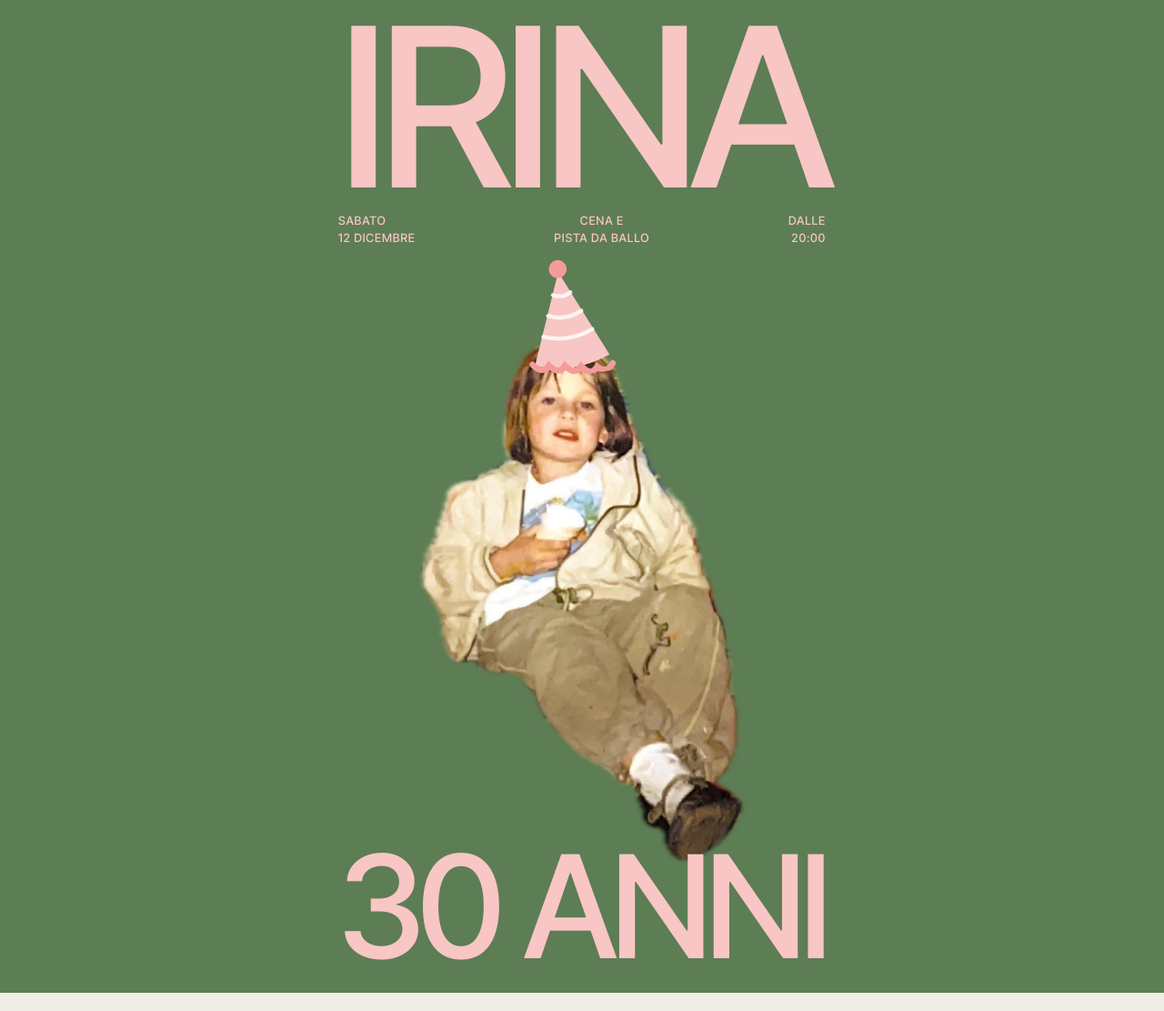
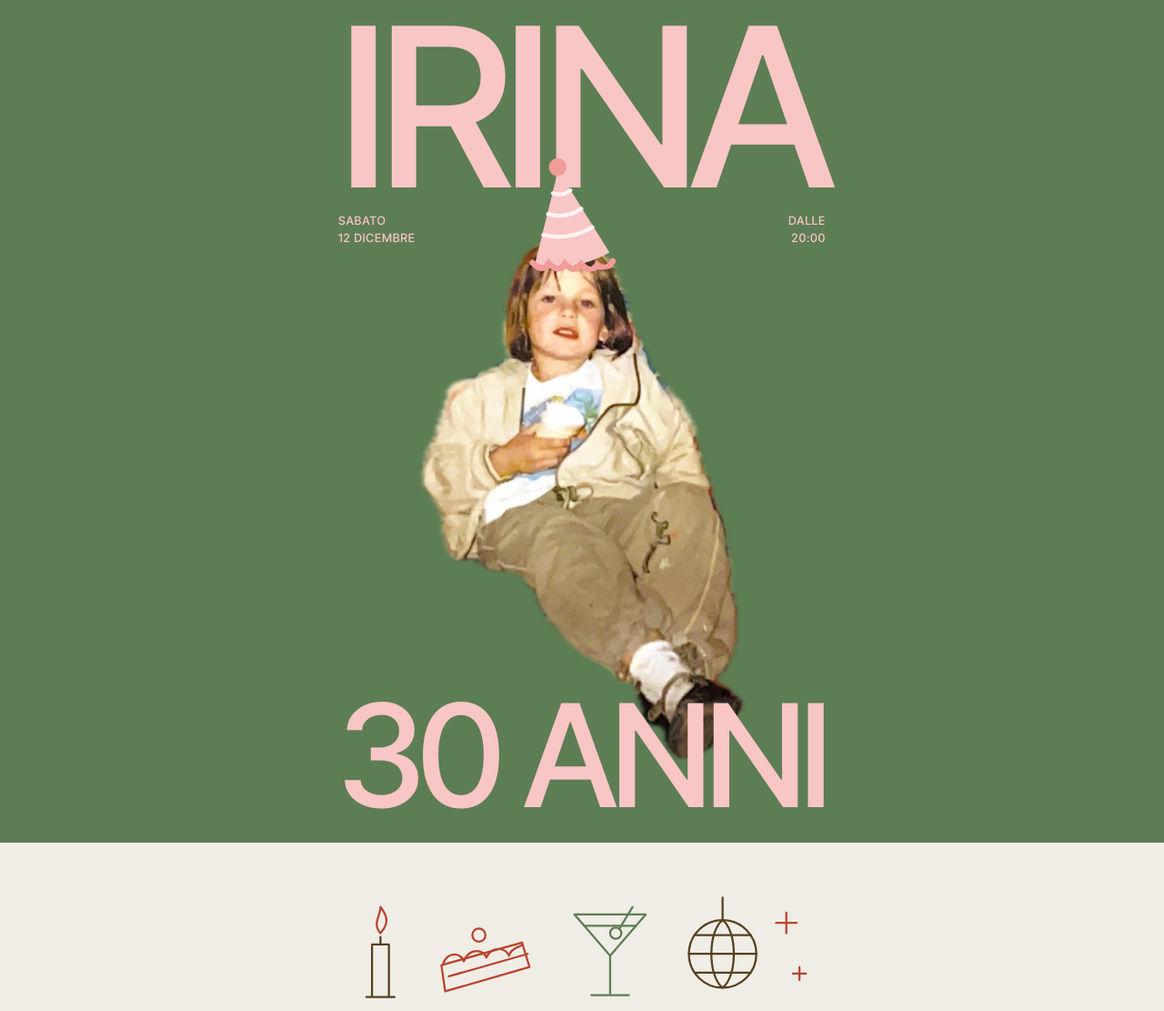
Before and after one commit to ratatuy-239/irina-30, a plain HTML site: page index.html in a window 1280 px wide. Shown: the top 1111 px of the page at 91% size. Drawn offline with Linux system fonts and the light colour scheme.

Commit message:
Overlap the photo with the title and the 30 anni line
Co-Authored-By: Claude Fable 5.2 <noreply@anthropic.com>

```diff
--- a/index.html
+++ b/index.html
@@ -31,12 +31,11 @@ h1,h2,p{margin:0}
 .big{display:block;font-weight:500;text-transform:uppercase;letter-spacing:-.045em;line-height:.8;white-space:nowrap;font-size:30vw}
 h1{font-size:inherit;font-weight:inherit}
 .meta{display:flex;justify-content:space-between;gap:1rem;margin:1.1rem 0 0}
-.meta span:nth-child(2){text-align:center}
 .meta span:last-child{text-align:right}
-.photo{position:relative;width:68%;align-self:center;margin:6rem 0 -3%}
+.photo{position:relative;width:68%;align-self:center;margin:-1rem 0 -13%;z-index:1}
 .photo img{width:100%;height:auto;display:block}
 .hat{position:absolute;width:30%;left:30%;top:-14.5%;transform:rotate(-9deg)}
-.over{position:relative;z-index:1}
+.over{position:relative;z-index:2}
 .lead{font-size:1.2rem;line-height:1.4;margin:0 0 1.5rem;max-width:32ch}
 .btn{font:500 1rem var(--font);text-transform:uppercase;letter-spacing:.06em;background:var(--rosso);color:var(--carta);border:0;border-radius:999px;padding:1.05rem 2.2rem;cursor:pointer;align-self:flex-start;transition:transform .15s}
 .btn:hover{transform:translateY(-2px)}
@@ -82,7 +81,6 @@ input[type=text]:focus{outline:0;border-bottom-color:var(--rosso)}
     <h1><span class="big" data-fit>Irina</span></h1>
     <div class="meta caps">
       <span>Sabato<br>12 dicembre</span>
-      <span>Cena e<br>pista da ballo</span>
       <span>Dalle<br>20:00</span>
     </div>
     <div class="photo">
```
